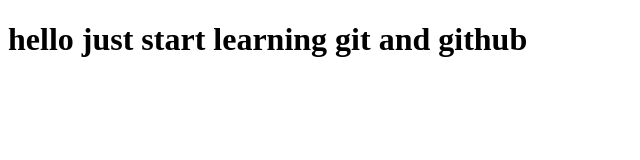
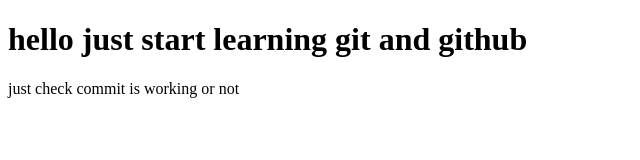
Before and after one commit to VivekTithalia/practiceingit, a plain HTML site: page index.html in a window 1280 px wide. Shown: the whole page, without its empty margins (0-640 px from the left). Drawn offline with Linux system fonts and the light colour scheme.

Commit message:
second commit

```diff
--- a/index.html
+++ b/index.html
@@ -7,5 +7,6 @@
 </head>
 <body>
     <h1>hello just start learning git and github</h1>
+    <p>just check commit is working or not </p>
 </body>
 </html>
```
